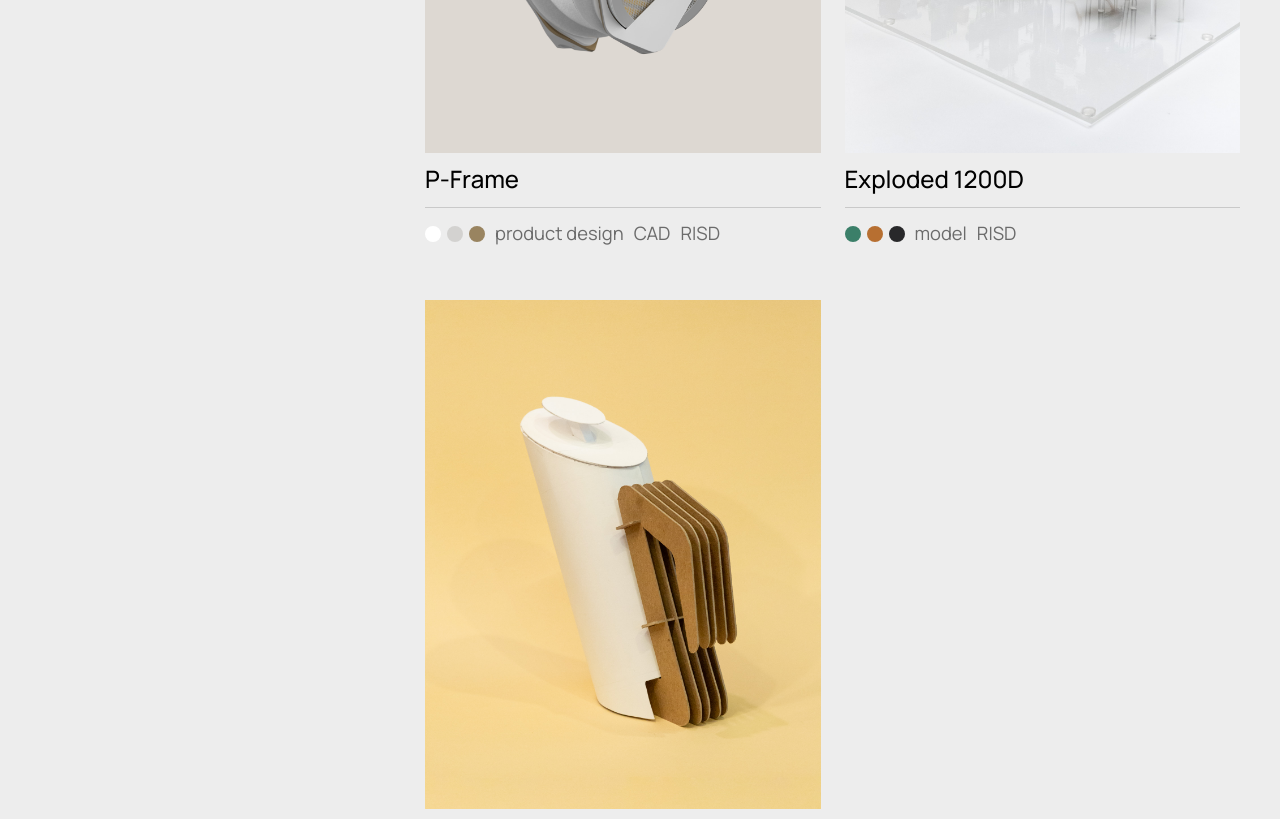
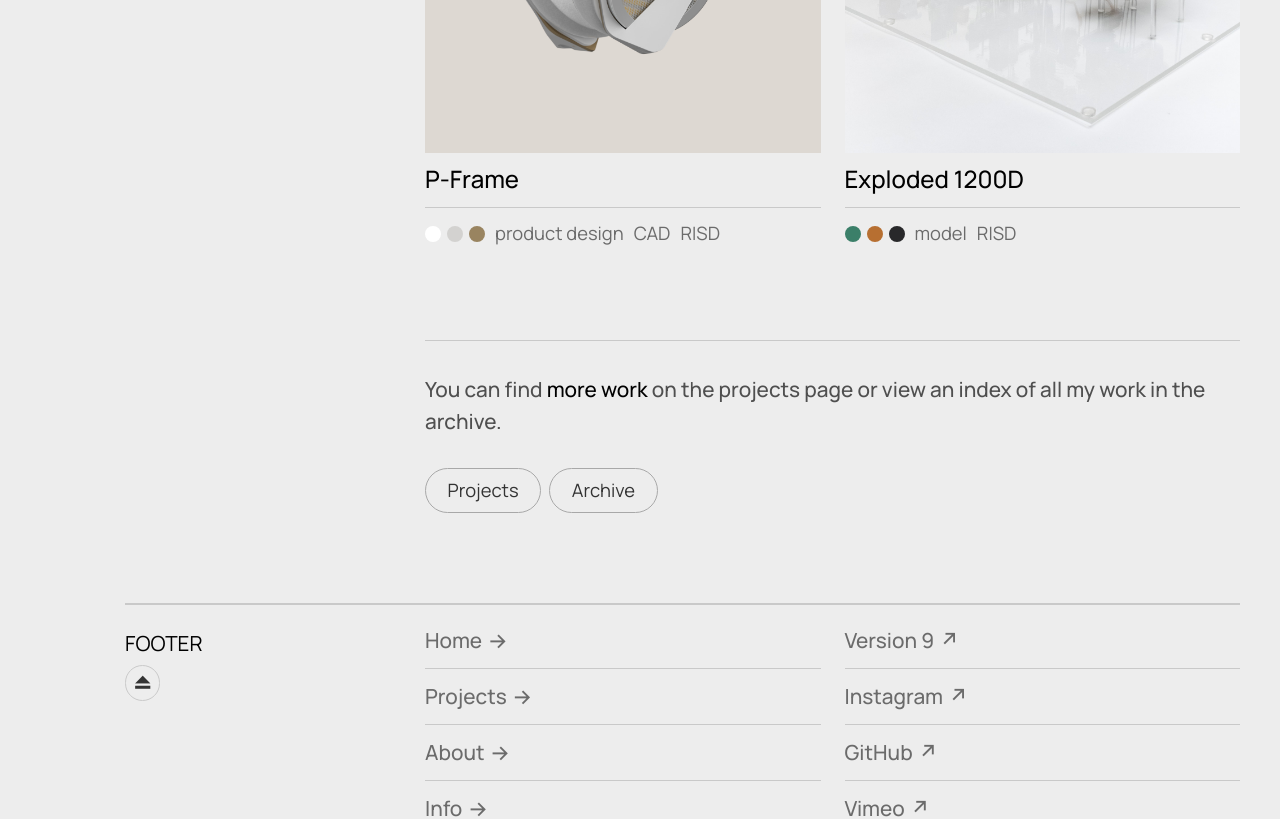
Before and after one commit to richardfxr/richardfxr, a Next.js app: page / in a window 1280 px wide. Shown: the part 1989-2808 px from the top of the page. Built offline with nearby package versions, Linux system fonts and the light colour scheme; a web font is replaced by a local one.

Commit message:
🔵RCT: added more works section to Home page

```diff
--- a/pages/index.js
+++ b/pages/index.js
@@ -57,10 +57,17 @@ export default function Home() {
 
                 <Section sections={sections} index={1} noAni>
                     <ul className='twoCol cards'>
-                        {projects.map((project) => (
+                        {projects.slice(0, 4).map((project) => (
                             <li key={project.path}><ProjectCard {...project} /></li>
                         ))}
                     </ul>
+                    <div id="moreWork">
+                        <p className='md'>You can find <em>more work</em> on the projects page or view an index of all my work in the archive.</p>
+                        <ul className='row md'>
+                            <li><Button to='/projects#more' styling="sm">Projects</Button></li>
+                            <li><Button to='/projects/archive' styling="sm">Archive</Button></li>
+                        </ul>
+                    </div>
                 </Section>
             </Layout>
         </>
--- a/pages/projects/index.js
+++ b/pages/projects/index.js
@@ -104,8 +104,9 @@ export default function Projects() {
                         values={shownProjects}
                         onReorder={setShownProjects}>
                         <AnimatePresence initial={false}>
-                            {shownProjects.map((project) => (
+                            {shownProjects.map((project, index) => (
                                 <Reorder.Item
+                                    id={index === 4 ? 'more' : null}
                                     drag={false}
                                     key={project.path}
                                     value={project}
--- a/styles/pages/_Home.scss
+++ b/styles/pages/_Home.scss
@@ -104,6 +104,16 @@
         &__main {
         }
     }
+
+    #moreWork {
+        display: flex;
+        flex-direction: column;
+        gap: var(--pad-xxl);
+
+        padding-top: var(--pad-xxxl);
+        border-top: solid var(--border-width) var(--clr-200);
+        margin-top: var(--pad-6xl);
+    }
 }
 
 
```
Also changed, not shown: 1 other file (tests, documents, lock files or other folders).
